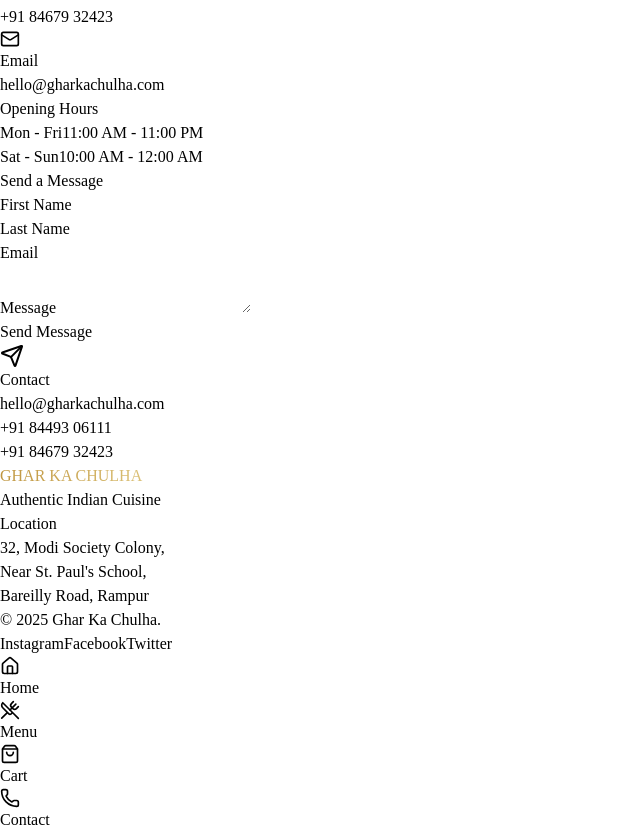
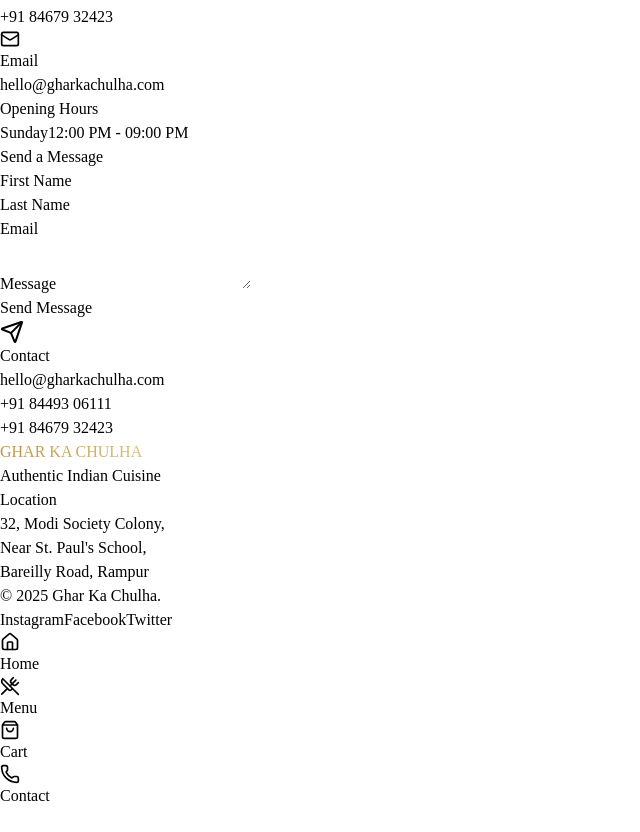
Before and after one commit to CodeAD17/ghar-ka-chulha, a React (Vite) app in the folder client/: page /contact in a window 1280 px wide. Shown: the part 1402-2234 px from the top of the page, without its empty margins (0-640 px from the left). After the commit the page ends 2210 px from the top, so only its background shows below. Built offline with nearby package versions, Linux system fonts and the light colour scheme; a web font is replaced by a local one.

Commit message:
Update opening hours to 12pm-9pm

```diff
--- a/client/src/pages/Contact.tsx
+++ b/client/src/pages/Contact.tsx
@@ -33,8 +33,8 @@
                 <div>
                   <h3 className="text-sm font-bold text-white uppercase tracking-widest mb-2">Location</h3>
                   <p className="text-white/60 font-light leading-relaxed">
-                    32, Modi Society Colony,<br/>
-                    Near St. Paul's School,<br/>
+                    32, Modi Society Colony,<br />
+                    Near St. Paul's School,<br />
                     Bareilly Road, Rampur
                   </p>
                 </div>
@@ -47,7 +47,7 @@
                 <div>
                   <h3 className="text-sm font-bold text-white uppercase tracking-widest mb-2">Phone</h3>
                   <p className="text-white/60 font-light leading-relaxed">
-                    +91 84493 06111<br/>
+                    +91 84493 06111<br />
                     +91 84679 32423
                   </p>
                 </div>
@@ -70,12 +70,8 @@
               <h3 className="text-lg font-display text-white mb-4">Opening Hours</h3>
               <div className="space-y-3 text-sm font-sans text-white/60">
                 <div className="flex justify-between border-b border-white/5 pb-2">
-                  <span>Mon - Fri</span>
-                  <span className="text-white">11:00 AM - 11:00 PM</span>
-                </div>
-                <div className="flex justify-between border-b border-white/5 pb-2">
-                  <span>Sat - Sun</span>
-                  <span className="text-white">10:00 AM - 12:00 AM</span>
+                  <span>Sunday</span>
+                  <span className="text-white">12:00 PM - 09:00 PM</span>
                 </div>
               </div>
             </div>
@@ -83,10 +79,10 @@
 
           {/* Contact Form */}
           <motion.div
-             initial={{ opacity: 0, x: 30 }}
-             animate={{ opacity: 1, x: 0 }}
-             transition={{ duration: 0.6, delay: 0.2 }}
-             className="bg-[#111] border border-white/5 p-8 md:p-10 rounded-2xl"
+            initial={{ opacity: 0, x: 30 }}
+            animate={{ opacity: 1, x: 0 }}
+            transition={{ duration: 0.6, delay: 0.2 }}
+            className="bg-[#111] border border-white/5 p-8 md:p-10 rounded-2xl"
           >
             <h2 className="text-2xl font-display text-white mb-6">Send a Message</h2>
             <form className="space-y-6">
```
